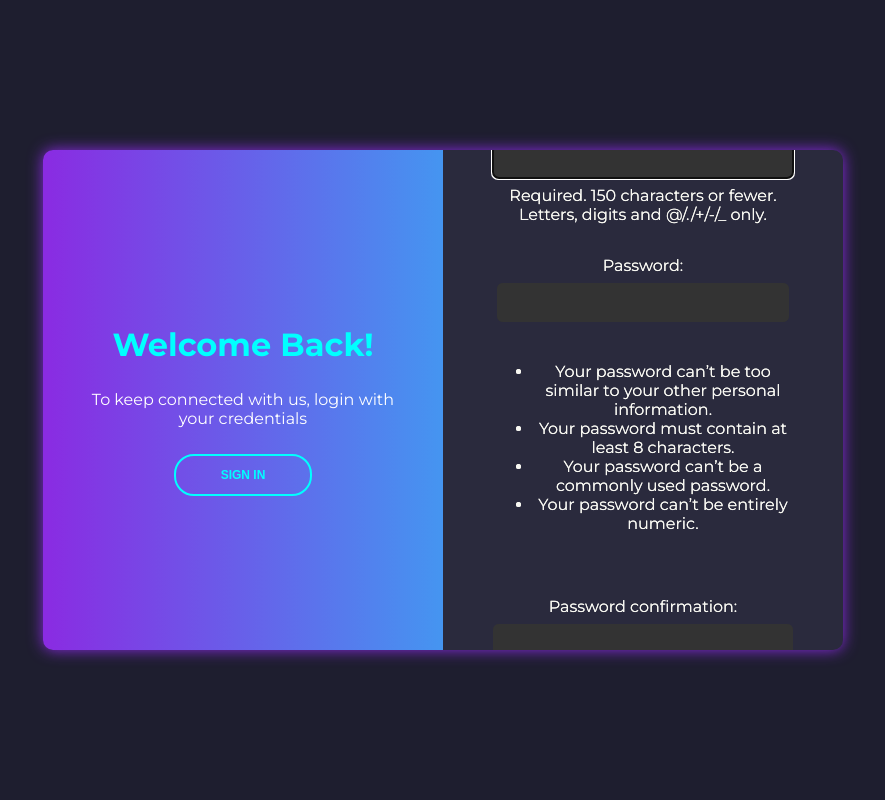
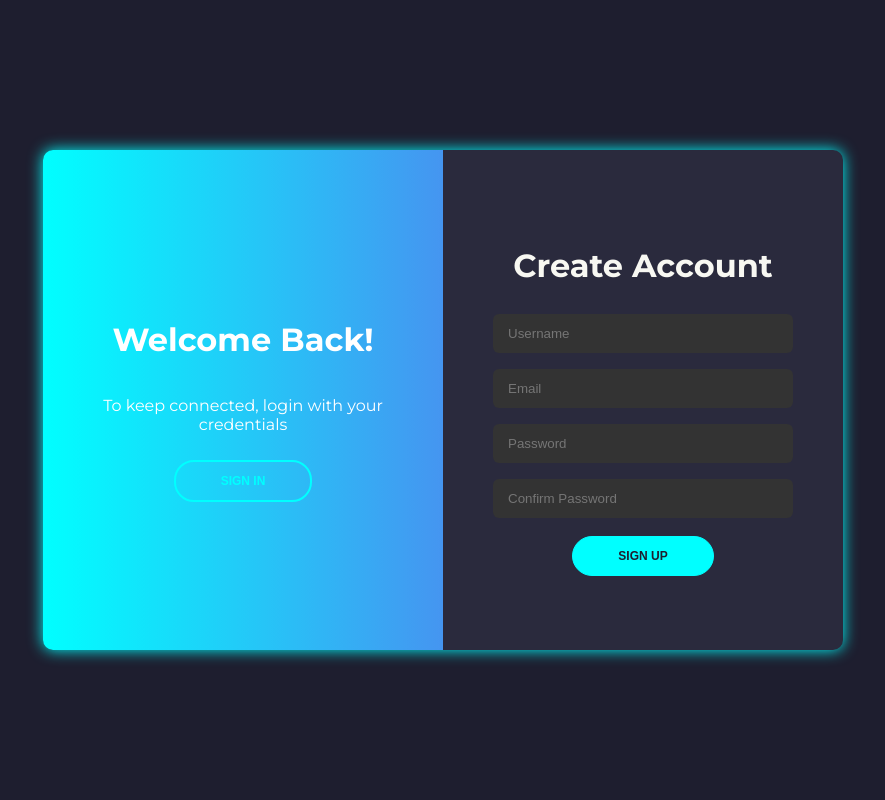
Before and after one commit to Basheer75/codeflick, a Django app: page /signup/ in a window 1280 px wide. Shown: the whole page, without its empty margins (197-1082 px from the left). Run offline with Django 5.2, Linux system fonts and the light colour scheme.

Commit message:
Update auth layout and fix login/signup flow

```diff
--- /dev/null
+++ b/static/css/auth-style.css
@@ -0,0 +1,186 @@
+@import url('https://fonts.googleapis.com/css2?family=Montserrat:wght@400;700&display=swap');
+
+* {
+  box-sizing: border-box;
+}
+
+body {
+  background: #1e1e2f;
+  color: #f8f8f2;
+  font-family: 'Montserrat', sans-serif;
+  display: flex;
+  justify-content: center;
+  align-items: center;
+  height: 100vh;
+  margin: 0;
+}
+
+.container {
+  background-color: #2a2a3d;
+  border-radius: 10px;
+  box-shadow: 0 0 15px #00ffff;
+  position: relative;
+  overflow: hidden;
+  width: 800px;
+  max-width: 100%;
+  min-height: 500px;
+}
+
+form {
+  background: transparent;
+  display: flex;
+  align-items: center;
+  justify-content: center;
+  flex-direction: column;
+  padding: 0 50px;
+  height: 100%;
+  text-align: center;
+}
+
+input {
+  background-color: #333;
+  border: none;
+  padding: 12px 15px;
+  margin: 8px 0;
+  width: 100%;
+  border-radius: 6px;
+  color: #f8f8f2;
+}
+
+button {
+  border-radius: 20px;
+  border: 1px solid #00ffff;
+  background-color: #00ffff;
+  color: #1e1e2f;
+  font-size: 12px;
+  font-weight: bold;
+  padding: 12px 45px;
+  text-transform: uppercase;
+  transition: transform 80ms ease-in;
+  cursor: pointer;
+  margin-top: 10px;
+}
+
+button.ghost {
+  background-color: transparent;
+  border: 2px solid #00ffff;
+  color: #00ffff;
+}
+
+.form-container {
+  position: absolute;
+  top: 0;
+  height: 100%;
+  width: 50%;
+  transition: all 0.6s ease-in-out;
+}
+
+.sign-in-container {
+  left: 0;
+  z-index: 2;
+  transform: translateX(0);
+  position: absolute;
+  opacity: 1;
+}
+
+.sign-up-container {
+  left: 0;
+  z-index: 1;
+  opacity: 0;
+  position: absolute;
+  transform: translateX(0);
+  transition: all 0.6s ease-in-out;
+}
+
+.container.right-panel-active .sign-in-container {
+  transform: translateX(100%);
+  opacity: 0;
+  z-index: 1;
+}
+
+.container.right-panel-active .sign-up-container {
+  transform: translateX(100%);
+  opacity: 1;
+  z-index: 2;
+}
+
+.overlay-container {
+  position: absolute;
+  top: 0;
+  left: 50%;
+  width: 50%;
+  height: 100%;
+  overflow: hidden;
+  z-index: 100;
+  transition: transform 0.6s ease-in-out;
+}
+
+.container.right-panel-active .overlay-container {
+  transform: translateX(-100%);
+}
+
+.overlay {
+  background: linear-gradient(to right, #00ffff, #8a2be2);
+  color: #fff;
+  position: relative;
+  left: -100%;
+  height: 100%;
+  width: 200%;
+  transform: translateX(0);
+  transition: transform 0.6s ease-in-out;
+}
+
+.container.right-panel-active .overlay {
+  transform: translateX(50%);
+}
+
+.overlay-panel {
+  position: absolute;
+  display: flex;
+  align-items: center;
+  justify-content: center;
+  flex-direction: column;
+  padding: 0 40px;
+  text-align: center;
+  top: 0;
+  height: 100%;
+  width: 50%;
+  transform: translateX(0);
+  transition: transform 0.6s ease-in-out;
+}
+
+.overlay-left {
+  transform: translateX(-20%);
+}
+
+.container.right-panel-active .overlay-left {
+  transform: translateX(0);
+}
+
+.overlay-right {
+  right: 0;
+  transform: translateX(0);
+}
+
+.container.right-panel-active .overlay-right {
+  transform: translateX(20%);
+}
+
+.form-errors {
+  color: #ff6b6b;
+  margin: 5px 0;
+  font-size: 0.9em;
+}
+
+.form-subtext {
+  font-size: 12px;
+  color: #ccc;
+  margin-bottom: 10px;
+}
+
+a {
+  color: #00ffff;
+  font-size: 14px;
+  text-decoration: none;
+  margin-top: 8px;
+}
--- /dev/null
+++ b/static/js/auth.js
@@ -0,0 +1,13 @@
+const signUpButton = document.getElementById('signUp');
+const signInButton = document.getElementById('signIn');
+const container = document.getElementById('container');
+
+if (signUpButton && signInButton && container) {
+  signUpButton.addEventListener('click', () => {
+    container.classList.add("right-panel-active");
+  });
+
+  signInButton.addEventListener('click', () => {
+    container.classList.remove("right-panel-active");
+  });
+}
--- a/translator/templates/translator/auth.html
+++ b/translator/templates/translator/auth.html
@@ -3,260 +3,60 @@
 <html lang="en">
 <head>
   <meta charset="UTF-8" />
-  <meta name="viewport" content="width=device-width, initial-scale=1.0"/>
+  <meta name="viewport" content="width=device-width, initial-scale=1.0" />
   <title>Login / Signup - CodeFlick</title>
-  <link rel="stylesheet" href="https://cdnjs.cloudflare.com/ajax/libs/font-awesome/6.4.0/css/all.min.css" />
-  <style>
-    @import url('https://fonts.googleapis.com/css2?family=Montserrat:wght@400;700&display=swap');
-    * { box-sizing: border-box; }
-
-    body {
-      background: #1e1e2f;
-      color: #f8f8f2;
-      font-family: 'Montserrat', sans-serif;
-      display: flex;
-      align-items: center;
-      justify-content: center;
-      height: 100vh;
-      margin: 0;
-    }
-
-    .container {
-      background-color: #2a2a3d;
-      border-radius: 10px;
-      box-shadow: 0 0 15px #8a2be2;
-      position: relative;
-      overflow: hidden;
-      width: 800px;
-      max-width: 100%;
-      min-height: 500px;
-    }
-
-    form {
-      background: transparent;
-      display: flex;
-      align-items: center;
-      justify-content: center;
-      flex-direction: column;
-      padding: 0 50px;
-      height: 100%;
-      text-align: center;
-    }
-
-    h1 {
-      font-weight: bold;
-      margin-bottom: 10px;
-      color: #00ffff;
-    }
-
-    input {
-      background-color: #333;
-      border: none;
-      padding: 12px 15px;
-      margin: 8px 0;
-      width: 100%;
-      border-radius: 6px;
-      color: #f8f8f2;
-    }
-
-    .form-container form div {
-      width: 100%;
-    }
-
-    button {
-      border-radius: 20px;
-      border: 1px solid #00ffff;
-      background-color: #00ffff;
-      color: #1e1e2f;
-      font-size: 12px;
-      font-weight: bold;
-      padding: 12px 45px;
-      text-transform: uppercase;
-      transition: transform 80ms ease-in;
-      cursor: pointer;
-      margin-top: 10px;
-    }
-
-    button.ghost {
-      background-color: transparent;
-      border: 2px solid #00ffff;
-      color: #00ffff;
-    }
-
-    .form-container {
-      position: absolute;
-      top: 0;
-      height: 100%;
-      transition: all 0.6s ease-in-out;
-    }
-
-    .sign-in-container {
-      left: 0;
-      width: 50%;
-      z-index: 2;
-    }
-
-    .container.right-panel-active .sign-in-container {
-      transform: translateX(100%);
-    }
-
-    .sign-up-container {
-      left: 0;
-      width: 50%;
-      opacity: 0;
-      z-index: 1;
-    }
-
-    .container.right-panel-active .sign-up-container {
-      transform: translateX(100%);
-      opacity: 1;
-      z-index: 5;
-      animation: show 0.6s;
-    }
-
-    @keyframes show {
-      0%, 49.99% { opacity: 0; z-index: 1; }
-      50%, 100% { opacity: 1; z-index: 5; }
-    }
-
-    .overlay-container {
-      position: absolute;
-      top: 0;
-      left: 50%;
-      width: 50%;
-      height: 100%;
-      overflow: hidden;
-      z-index: 100;
-      transition: transform 0.6s ease-in-out;
-    }
-
-    .container.right-panel-active .overlay-container {
-      transform: translateX(-100%);
-    }
-
-    .overlay {
-      background: linear-gradient(to right, #8a2be2, #00ffff);
-      color: #fff;
-      position: relative;
-      left: -100%;
-      height: 100%;
-      width: 200%;
-      transform: translateX(0);
-      transition: transform 0.6s ease-in-out;
-    }
-
-    .container.right-panel-active .overlay {
-      transform: translateX(50%);
-    }
-
-    .overlay-panel {
-      position: absolute;
-      display: flex;
-      align-items: center;
-      justify-content: center;
-      flex-direction: column;
-      padding: 0 40px;
-      text-align: center;
-      top: 0;
-      height: 100%;
-      width: 50%;
-      transform: translateX(0);
-      transition: transform 0.6s ease-in-out;
-    }
-
-    .overlay-left {
-      transform: translateX(-20%);
-    }
-
-    .container.right-panel-active .overlay-left {
-      transform: translateX(0);
-    }
-
-    .overlay-right {
-      right: 0;
-      transform: translateX(0);
-    }
-
-    .container.right-panel-active .overlay-right {
-      transform: translateX(20%);
-    }
-
-    .error-message {
-      background: #ff4d4d;
-      padding: 8px 12px;
-      border-radius: 5px;
-      color: white;
-      margin-bottom: 12px;
-      font-size: 14px;
-      width: 100%;
-      text-align: left;
-    }
-  </style>
+  <link rel="stylesheet" href="{% static 'css/auth-style.css' %}">
 </head>
 <body>
+<div class="container{% if activate_signup %} right-panel-active{% endif %}" id="container">
 
-<div class="container {% if activate_signup %}right-panel-active{% endif %}" id="container">
-
-  <!-- 🔹 Sign-Up Panel -->
+  <!-- SIGN UP FORM -->
   <div class="form-container sign-up-container">
     <form method="post" action="{% url 'signup' %}">
       {% csrf_token %}
       <h1>Create Account</h1>
       {% if form.errors and activate_signup %}
-        <div class="error-message">{{ form.errors }}</div>
+        <div class="form-errors">{{ form.errors }}</div>
       {% endif %}
-      {{ form.as_p }}
+      <input type="text" name="username" placeholder="Username" required />
+      <input type="email" name="email" placeholder="Email" required />
+      <input type="password" name="password1" placeholder="Password" required />
+      <input type="password" name="password2" placeholder="Confirm Password" required />
       <button type="submit">Sign Up</button>
     </form>
   </div>
 
-  <!-- 🔸 Sign-In Panel -->
+  <!-- SIGN IN FORM -->
   <div class="form-container sign-in-container">
     <form method="post" action="{% url 'login' %}">
       {% csrf_token %}
       <h1>Sign In</h1>
       {% if form.errors and not activate_signup %}
-        <div class="error-message">{{ form.errors }}</div>
+        <div class="form-errors">{{ form.errors }}</div>
       {% endif %}
-      {{ form.as_p }}
+      <input type="text" name="username" placeholder="Username" required />
+      <input type="password" name="password" placeholder="Password" required />
+      <a href="#" class="forgot">Forgot your password?</a>
       <button type="submit">Sign In</button>
     </form>
   </div>
 
-  <!-- 🧩 Overlay -->
+  <!-- SLIDER OVERLAY -->
   <div class="overlay-container">
     <div class="overlay">
       <div class="overlay-panel overlay-left">
         <h1>Welcome Back!</h1>
-        <p>To keep connected with us, login with your credentials</p>
+        <p>To keep connected, login with your credentials</p>
         <button class="ghost" id="signIn">Sign In</button>
       </div>
       <div class="overlay-panel overlay-right">
         <h1>Hello, Friend!</h1>
-        <p>Enter your details to start your code translation journey</p>
+        <p>Start your code translation journey with CodeFlick</p>
         <button class="ghost" id="signUp">Sign Up</button>
       </div>
     </div>
   </div>
 </div>
-
-<script>
-  const signUpButton = document.getElementById('signUp');
-  const signInButton = document.getElementById('signIn');
-  const container = document.getElementById('container');
-
-  if (signUpButton) {
-    signUpButton.addEventListener('click', () => {
-      container.classList.add("right-panel-active");
-    });
-  }
-
-  if (signInButton) {
-    signInButton.addEventListener('click', () => {
-      container.classList.remove("right-panel-active");
-    });
-  }
-</script>
-
+<script src="{% static 'js/auth.js' %}"></script>
 </body>
 </html>
```
Also changed, not shown: db.sqlite3.
